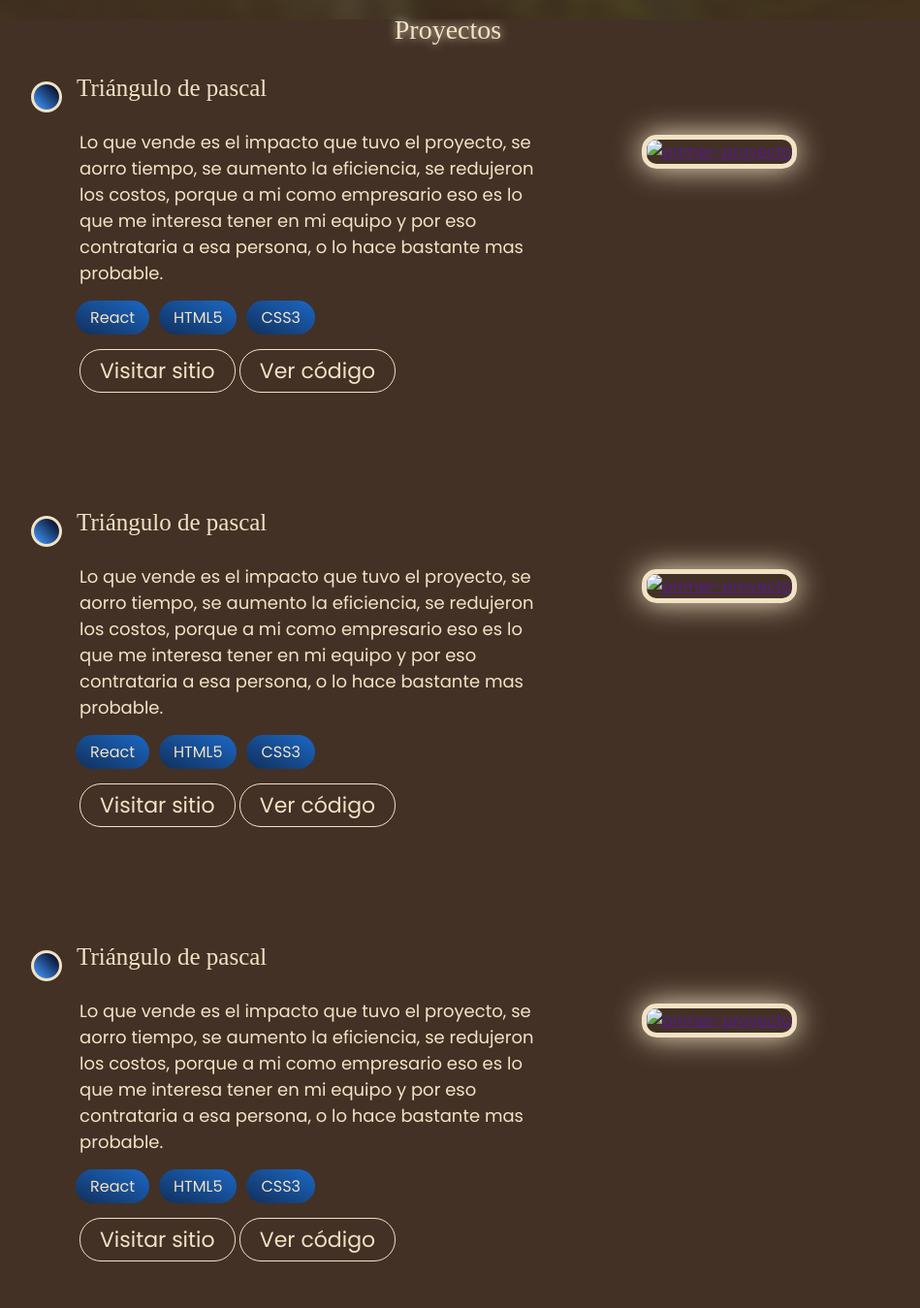
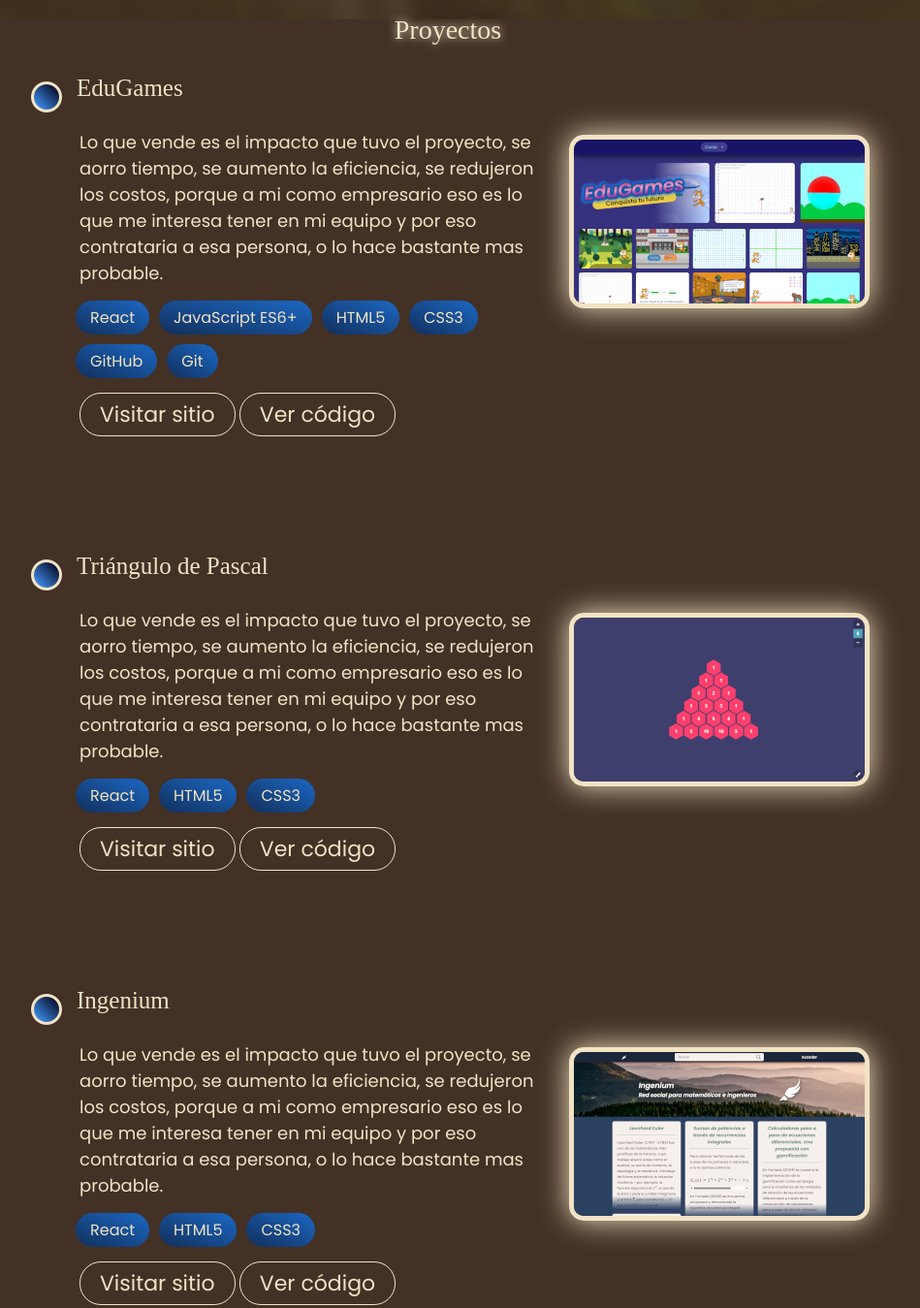
Before and after one commit to angeldavidhurtado/angeldavidhurtado.github.io, a plain HTML site: page index.html in a window 1280 px wide. Shown: the part 700-2049 px from the top of the page at 97% size, without its empty margins (178-1127 px from the left). Drawn offline with Linux system fonts and the light colour scheme; a web font is replaced by a local one.

Commit message:
iniciando presentacion de proyectos

```diff
--- a/index.html
+++ b/index.html
@@ -23,9 +23,9 @@
 	<link rel="stylesheet" type="text/css" href="styles.css">
 
 	<title>Ángel David Hurtado - Frontend Developer</title>
+	<meta name="title" content="Ángel David Hurtado">
 	<link rel="icon" type="image/png" sizes="32x32" href="/favicon-32x32.png">
 	<link rel="icon" type="image/png" sizes="16x16" href="/favicon-16x16.png">
-	<meta name="title" content="Ángel David Hurtado">
 	<meta name="description" content="Ángel David Hurtado - Frontend Developer | JavaScript (ES6+), HTML5, CSS3, Git, GitHub, SCRUM. Aprendiendo React. Me gusta el código limpio, desarrollar webs pixel perfect y profundizar en las tecnologías que utilizo">
 	<meta name="viewport" content="width=device-width, initial-scale=1, minimum-scale=1">
 	<meta name="application-name" content="Ángel David Hurtado" />
@@ -34,8 +34,6 @@
 	<script src="./background-resizer.js" defer></script>
 </head>
 <body>
-	<div class="left_particles"></div>
-	<div class="right_particles"></div>
 	<div class="content-background">
 		<div class="background">
 			<img src="./img/bg.webp" alt="">
@@ -110,13 +108,39 @@
 			<ol>
 				<li>
 					<article class="proyecto">
-						<a class="preview" href="">
-							<img src="./img/images.jpg" alt="primer-proyecto">
+						<a target="_blank" class="preview" href="https://edugamesclub.github.io/">
+							<img src="./img/projects/edugames.webp" alt="EduGames">
 						</a>
 						<div class="item-ico">
 							<img src="./favicon-32x32.png" alt="">
 						</div>
-						<h3 class="titulo">Triángulo de pascal</h3>
+						<h3 class="titulo">EduGames</h3>
+						<div class="detalles">
+							<p>Lo que vende es el impacto que tuvo el proyecto, se aorro tiempo, se aumento la eficiencia, se redujeron los costos, porque a mi como empresario eso es lo que me interesa tener en mi equipo y por eso contrataria a esa persona, o lo hace bastante mas probable.</p>
+							<ul class="tecnologias">
+								<li>React</li>
+								<li>JavaScript ES6+</li>
+								<li>HTML5</li>
+								<li>CSS3</li>
+								<li>GitHub</li>
+								<li>Git</li>
+							</ul>
+							<div class="enlaces">
+								<a href="https://edugamesclub.github.io/" target="_blank">Visitar sitio</a>
+								<a href="https://github.com/angeldavidhurtado/edugames" target="_blank">Ver código</a>
+							</div>
+						</div>
+					</article>
+				</li>
+				<li>
+					<article class="proyecto">
+						<a target="_blank" class="preview" href="https://angeldavidhurtado.github.io/pascals-triangle/">
+							<img src="./img/projects/pascals-triangle.webp" alt="Pascal's Triangle">
+						</a>
+						<div class="item-ico">
+							<img src="./favicon-32x32.png" alt="">
+						</div>
+						<h3 class="titulo">Triángulo de Pascal</h3>
 						<div class="detalles">
 							<p>Lo que vende es el impacto que tuvo el proyecto, se aorro tiempo, se aumento la eficiencia, se redujeron los costos, porque a mi como empresario eso es lo que me interesa tener en mi equipo y por eso contrataria a esa persona, o lo hace bastante mas probable.</p>
 							<ul class="tecnologias">
@@ -125,21 +149,21 @@
 								<li>CSS3</li>
 							</ul>
 							<div class="enlaces">
-								<a href="https://angeldavidhurtado.github.io/" target="_blank">Visitar sitio</a>
-								<a href="https://angeldavidhurtado.github.io/" target="_blank">Ver código</a>
+								<a href="https://angeldavidhurtado.github.io/pascals-triangle/" target="_blank">Visitar sitio</a>
+								<a href="https://github.com/angeldavidhurtado/pascals-triangle" target="_blank">Ver código</a>
 							</div>
 						</div>
 					</article>
 				</li>
 				<li>
 					<article class="proyecto">
-						<a class="preview" href="">
-							<img src="./img/images.jpg" alt="primer-proyecto">
+						<a target="_blank" class="preview" href="https://ingeniumedu.onrender.com/">
+							<img src="./img/projects/ingenium.webp" alt="Ingenium">
 						</a>
 						<div class="item-ico">
 							<img src="./favicon-32x32.png" alt="">
 						</div>
-						<h3 class="titulo">Triángulo de pascal</h3>
+						<h3 class="titulo">Ingenium</h3>
 						<div class="detalles">
 							<p>Lo que vende es el impacto que tuvo el proyecto, se aorro tiempo, se aumento la eficiencia, se redujeron los costos, porque a mi como empresario eso es lo que me interesa tener en mi equipo y por eso contrataria a esa persona, o lo hace bastante mas probable.</p>
 							<ul class="tecnologias">
@@ -148,31 +172,8 @@
 								<li>CSS3</li>
 							</ul>
 							<div class="enlaces">
-								<a href="https://angeldavidhurtado.github.io/" target="_blank">Visitar sitio</a>
-								<a href="https://angeldavidhurtado.github.io/" target="_blank">Ver código</a>
-							</div>
-						</div>
-					</article>
-				</li>
-				<li>
-					<article class="proyecto">
-						<a class="preview" href="">
-							<img src="./img/images.jpg" alt="primer-proyecto">
-						</a>
-						<div class="item-ico">
-							<img src="./favicon-32x32.png" alt="">
-						</div>
-						<h3 class="titulo">Triángulo de pascal</h3>
-						<div class="detalles">
-							<p>Lo que vende es el impacto que tuvo el proyecto, se aorro tiempo, se aumento la eficiencia, se redujeron los costos, porque a mi como empresario eso es lo que me interesa tener en mi equipo y por eso contrataria a esa persona, o lo hace bastante mas probable.</p>
-							<ul class="tecnologias">
-								<li>React</li>
-								<li>HTML5</li>
-								<li>CSS3</li>
-							</ul>
-							<div class="enlaces">
-								<a href="https://angeldavidhurtado.github.io/" target="_blank">Visitar sitio</a>
-								<a href="https://angeldavidhurtado.github.io/" target="_blank">Ver código</a>
+								<a href="https://ingeniumedu.onrender.com/" target="_blank">Visitar sitio</a>
+								<a href="https://github.com/angeldavidhurtado/ingenium" target="_blank">Ver código</a>
 							</div>
 						</div>
 					</article>
```
Also changed, not shown: img/projects/edugames.webp (added), img/projects/ingenium.webp (added), img/projects/pascals-triangle.webp (added).
